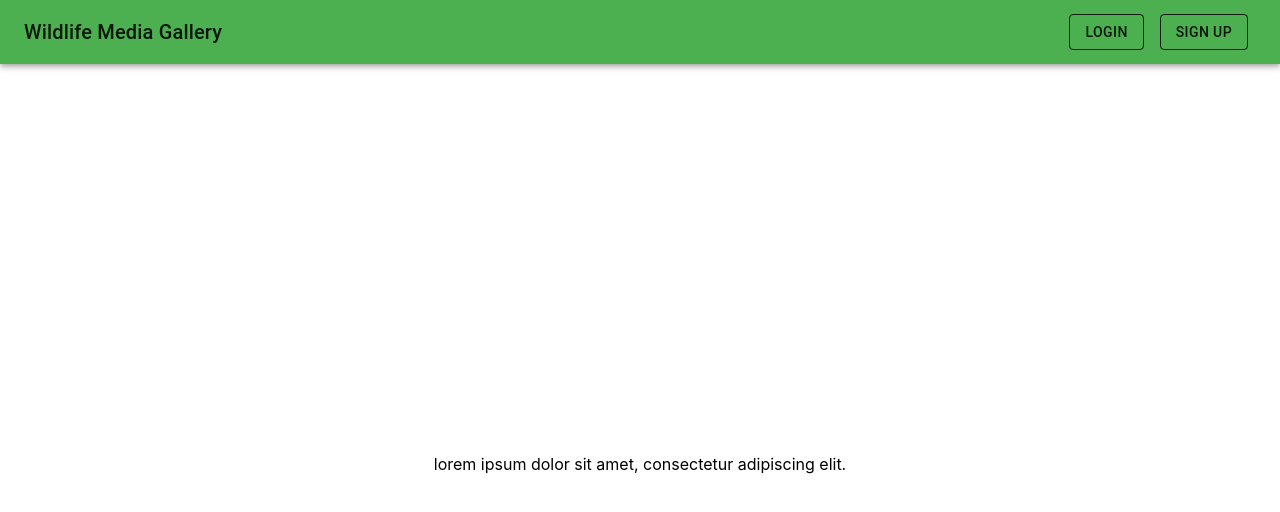
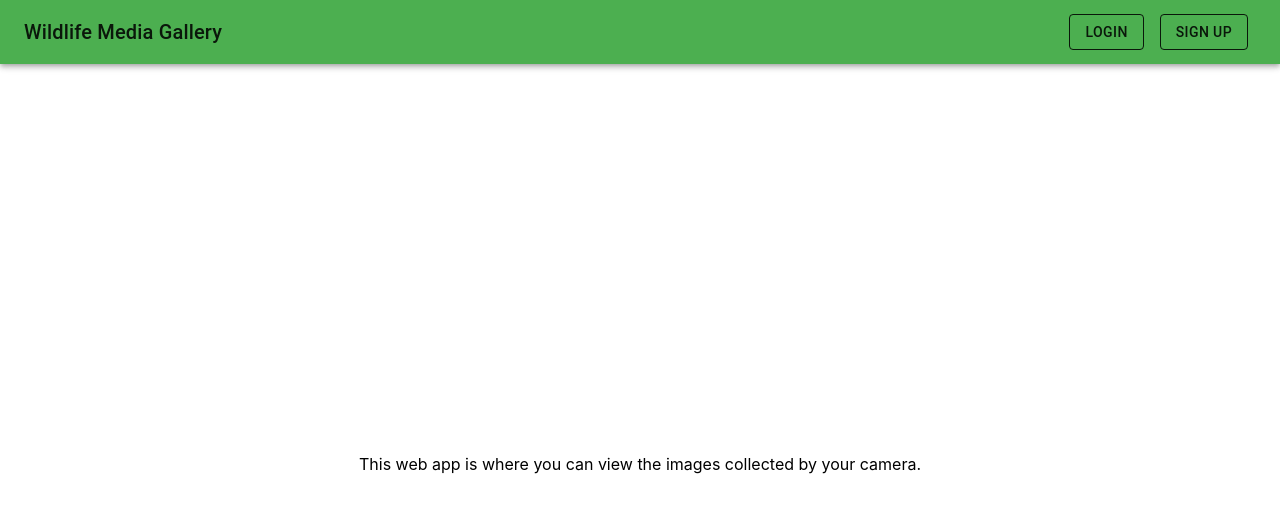
Before and after one commit to TLodosDurak/wildlife-camera-mern-stack, a React (Create React App) app in the folder wildlife_react/: page /learn-more in a window 1280 px wide. Shown: the top 512 px of the page. Built offline with nearby package versions, Linux system fonts and the light colour scheme; no server answers.

Commit message:
added some text

```diff
--- a/wildlife_react/src/components/LearnMore.js
+++ b/wildlife_react/src/components/LearnMore.js
@@ -5,7 +5,7 @@ const LearnMore = () => {
     return (
         <div style={{ display: 'flex', justifyContent: 'center', alignItems: 'center', height: '100vh' }}>
             <p>
-                lorem ipsum dolor sit amet, consectetur adipiscing elit.
+                This web app is where you can view the images collected by your camera.
             </p>
         </div>
     )
```
